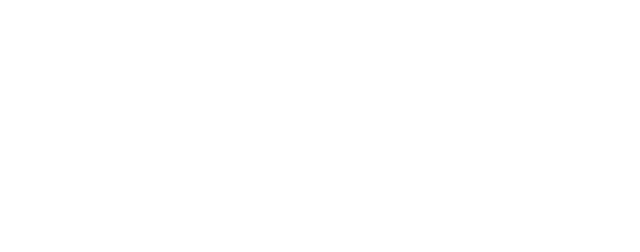
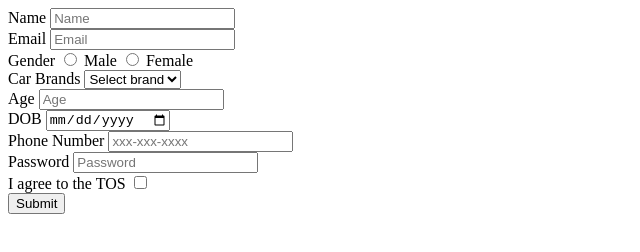
Before and after one commit to acciojob/signup-form-car-Pratik621, a website: page main.html in a window 1280 px wide. Shown: the whole page, without its empty margins (0-640 px from the left). Drawn offline with Linux system fonts and the light colour scheme.

Commit message:
created a submission

```diff
--- a/main.html
+++ b/main.html
@@ -7,10 +7,58 @@
 </head>
 
 <body>
+	<form method="post">
 	<!-- the entire body must be written by student -->
+	<div>
+     <label for="name">Name</label>
+    <input type="text" id="name" placeholder="Name" required>
+	</div>
+<div>
+	<label for="email">Email</label>
+	<input type="email" id="email" placeholder="Email" required>
+</div>
+	<div>
+		<label for="gender">Gender
+		<input type="radio" name="gender" id="gender_m" value="gender" required/> Male
+		<input type="radio" name="gender" id="gender_f" value="gender" required/> Female
+		</label>
+
+	</div>
+	<div>
+	<label for="cars">Car Brands</label>
+		<select name=carbrand id=cars required>
+		<option value="">Select brand</option>
+		<option>Toyota</option>
+		<option>Suzuki</option>
+		</select>
+	</div>
+	<div>
+		<label for="age">Age</label>
+		<input type="number" id="age" placeholder="Age" required>
+	</div>
+	<div>
+		<label for="dob">DOB</label>
+		<input type="date" id="dob" required>
+	</div>
+	<div>
+		<label for="phone Number">Phone Number</label>
+		<input type="tel" id="tel" placeholder="xxx-xxx-xxxx">
+	</div>
+	<div>
+		<label for="password">Password</label>
+		<input type="password" id="password" placeholder="Password" required >
+	</div>
+	<div>
+		<label>I agree to the TOS</label>
+		<input type="checkbox" id="tos" required>
+	</div>
+		<div>
+			<button type="button">Submit</button>
+		</div>
     <script type="text/javascript" src="./script.js">
+
 </script>
-
+</form>
 </body>
 
 </html>
```
